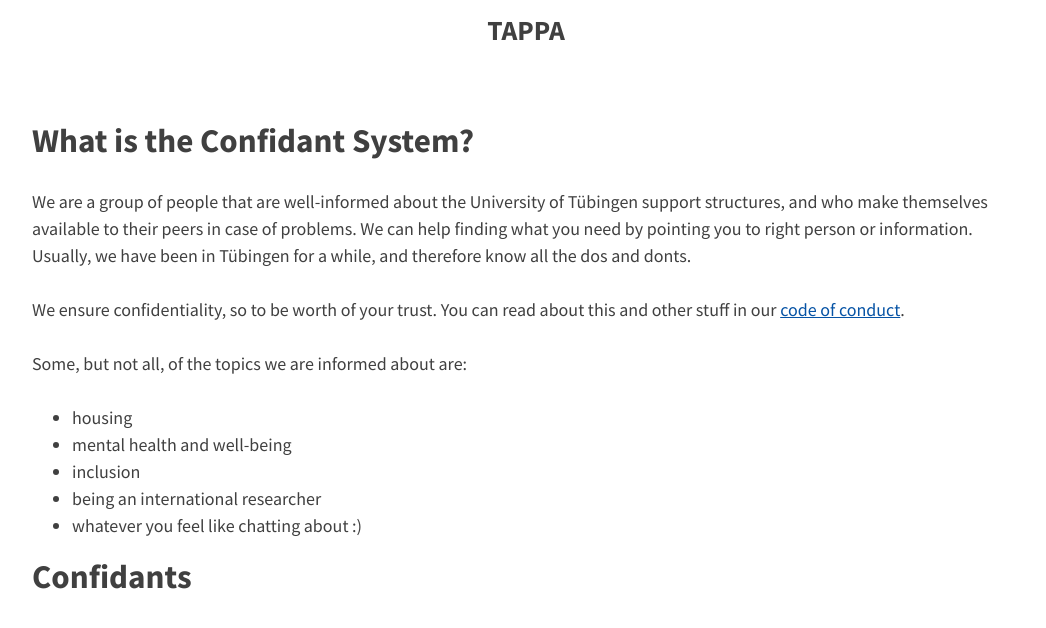
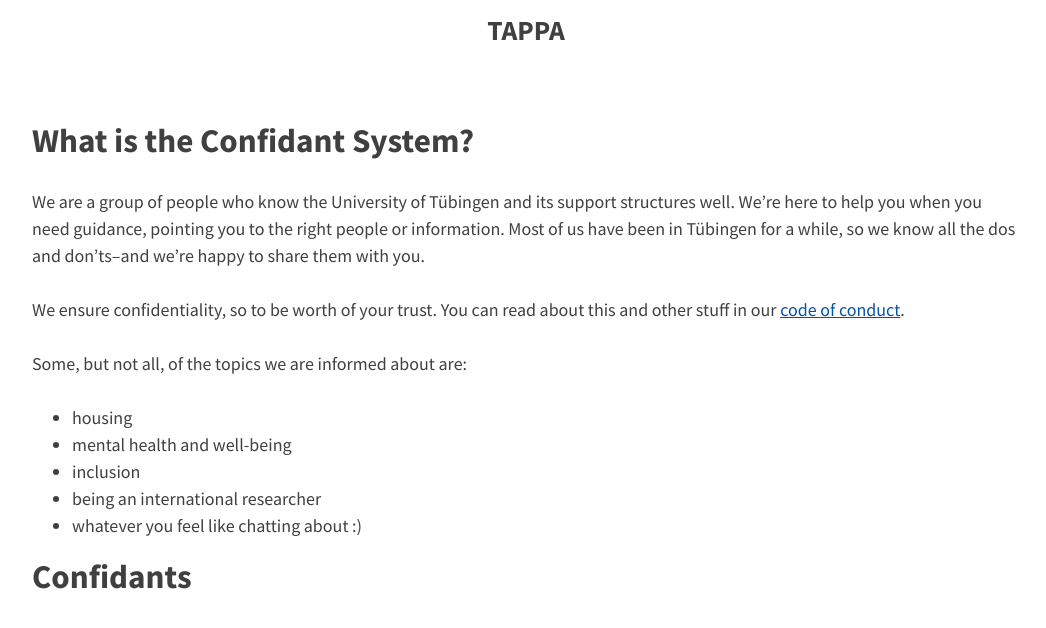
Before and after one commit to tappa-org/tappa-org.github.io, a Jekyll site: the page built from confidants.md, in a window 1280 px wide and 900 px high, cut to the strip 221-872 px from the top of the window. Shown: the top 628 px of the strip, without its empty margins (114-1160 px from the left). Built offline with Jekyll 4.4.1, drawn with Linux system fonts in a browser that asks for light colours; nearby versions of some CDN libraries.

Commit message:
fixed description

```diff
--- a/confidants.md
+++ b/confidants.md
@@ -6,9 +6,7 @@
 
 # What is the Confidant System?
 
-We are a group of people that are well-informed about the University of Tübingen support structures, and who make themselves
-available to their peers in case of problems. We can help finding what you need by
-pointing you to right person or information. Usually, we have been in Tübingen for a while, and therefore know all the dos and donts.
+We are a group of people who know the University of Tübingen and its support structures well. We’re here to help you when you need guidance, pointing you to the right people or information. Most of us have been in Tübingen for a while, so we know all the dos and don’ts--and we’re happy to share them with you.
 
 We ensure confidentiality, so to be worth of your trust. You can read about this and other stuff in our [code of conduct](https://drive.google.com/file/d/1M7SegFyINVURnOB5UZmIYnSHj3CJcc_n/view?usp=sharing).
 
```
